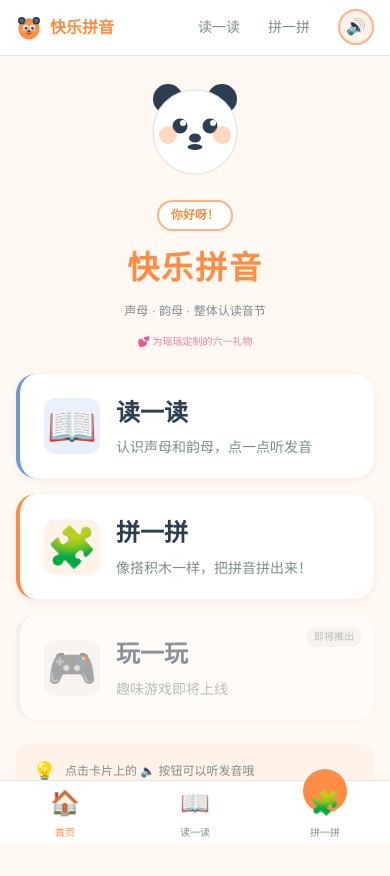
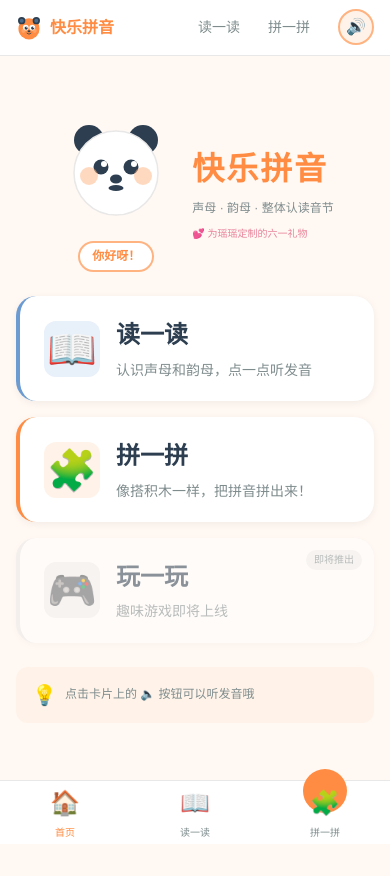
Before and after one commit to ispace-top/HappyPinyin, a Vue app: page /#/ in a window 390 px wide. Shown: the top 876 px of the page. Built offline with nearby package versions, Linux system fonts and the light colour scheme.

Commit message:
HomePage mobile: panda left, title+subtitle right in one row
Mobile hero now horizontal: [🐼] [快乐拼音 / 声母韵母 / 献词]
PC keeps column hero + side-by-side cards layout.

```diff
--- a/src/pages/HomePage.vue
+++ b/src/pages/HomePage.vue
@@ -5,10 +5,8 @@ import PandaMascot from '@/components/common/PandaMascot.vue'
 <template>
   <div class="home-page">
     <section class="hero">
-      <div class="hero-left">
-        <PandaMascot mood="thinking" size="medium" showBubble bubbleText="你好呀！" />
-      </div>
-      <div class="hero-right">
+      <PandaMascot mood="thinking" size="medium" showBubble bubbleText="你好呀！" />
+      <div class="hero-text">
         <h1 class="hero-title">快乐拼音</h1>
         <p class="hero-subtitle">声母 · 韵母 · 整体认读音节</p>
         <p class="hero-dedication">💕 为瑶瑶定制的六一礼物</p>
@@ -64,22 +62,15 @@ import PandaMascot from '@/components/common/PandaMascot.vue'
 
 .hero {
   display: flex;
-  flex-direction: column;
   align-items: center;
-  gap: var(--space-3);
+  gap: var(--space-4);
   padding: 0;
 }
 
-.hero-left {
-  display: flex;
-  justify-content: center;
-}
-
-.hero-right {
+.hero-text {
   display: flex;
   flex-direction: column;
-  align-items: center;
-  gap: var(--space-2);
+  gap: var(--space-1);
 }
 
 .hero-title {
@@ -234,9 +225,13 @@ import PandaMascot from '@/components/common/PandaMascot.vue'
   }
 
   .hero {
+    flex-direction: column;
+    align-items: center;
     gap: var(--space-4);
     flex-shrink: 0;
   }
+
+  .hero-text { align-items: center; }
 
   .hero-title { font-size: var(--font-size-2xl); }
   .hero-subtitle { font-size: var(--font-size-sm); }
```
